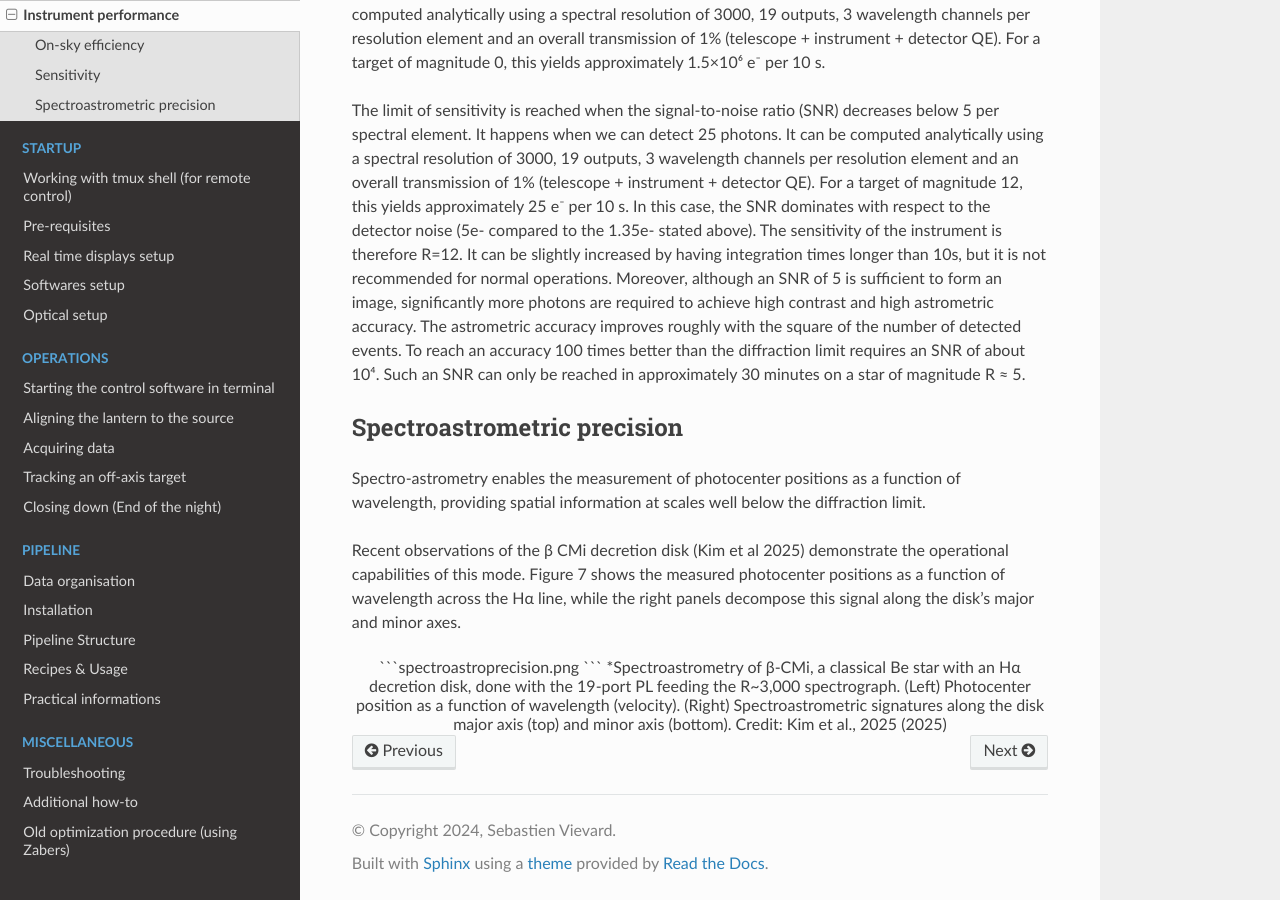
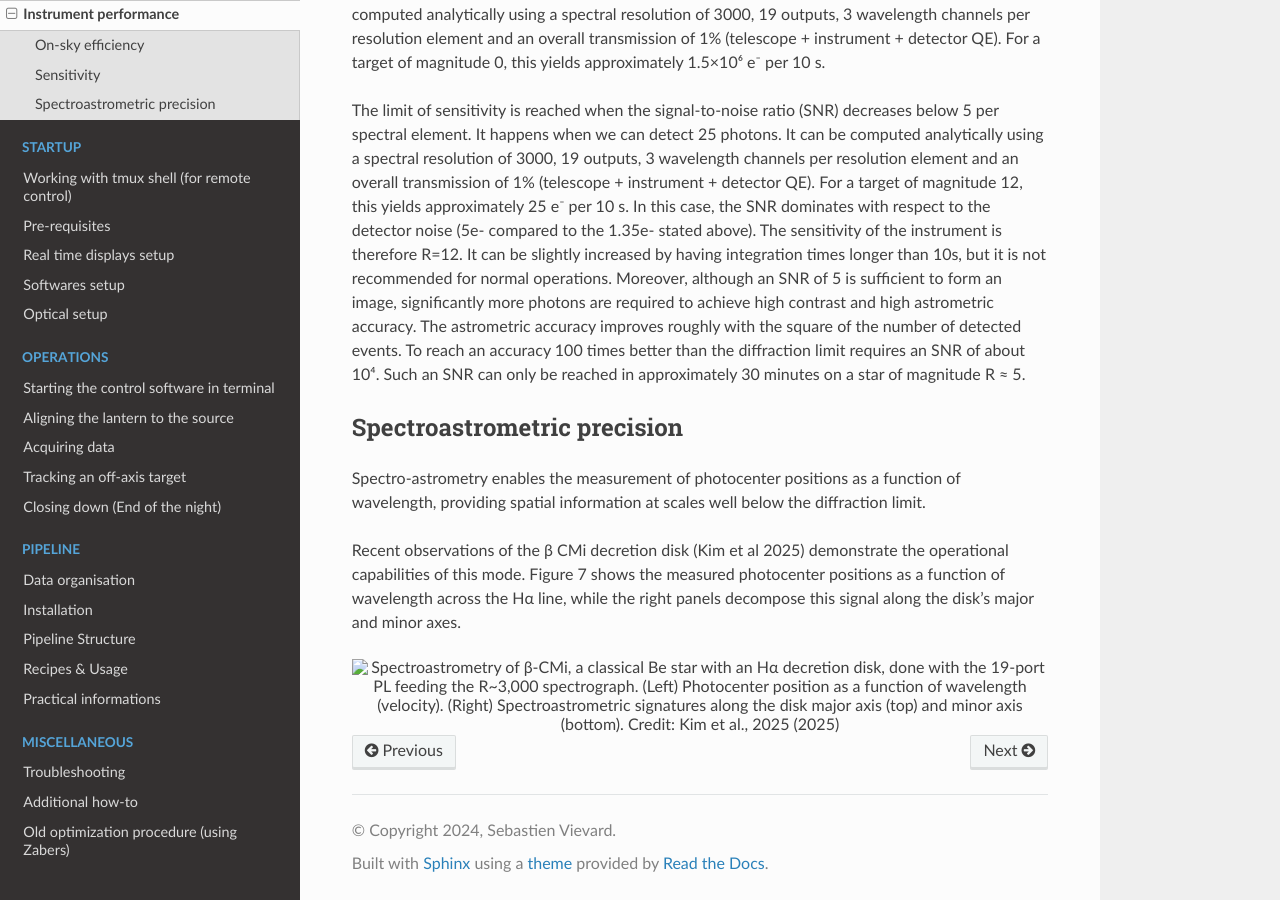
Before and after one commit to scexao-org/first_control, a Sphinx documentation site: the page built from source/instrument_performance.md, in a window 1280 px wide and 900 px high, scrolled down 739 px. Built offline with Sphinx 7.4.7 and the Read the Docs theme 3.1.0, drawn with Linux system fonts in a browser that asks for light colours.

Commit message:
Instrument performance changes

````diff
--- a/source/index.rst
+++ b/source/index.rst
@@ -14,6 +14,7 @@
 
    Intro
    instrument_principle
+   observing_procedure
    instrument_performance
 
 .. toctree::
--- a/source/instrument_performance.md
+++ b/source/instrument_performance.md
@@ -6,7 +6,7 @@
 We present here the results in the form of histograms representing the injection efficiency and total throughput of the instrument (throughput from top of the atmosphere down to the detector) computed on the Altair data at two wavelengths (642nm and 680nm) :
 
 <center>
-<img src="20240726Altair_throughput_combined2025.png" alt="On-sky total throughput and injection efficiency performance at 642 nm (top) and 680 nm (bottom)" width="70%">
+<img src="./20240726Altair_throughput_combined2025.png" alt="On-sky total throughput and injection efficiency performance at 642 nm (top) and 680 nm (bottom)" width="70%">
 </center>
 
 During this observation sequence, the Strehl ratio was measured at 20-30% at 750 nm. At 642 nm, the average injection efficiency was 21% (with a maximum of 36%), compared to ~60% achieved in laboratory conditions. At 680 nm, the average injection efficiency was 40% (with a maximum of 55%).
@@ -30,7 +30,5 @@
 Recent observations of the β CMi decretion disk (Kim et al 2025) demonstrate the operational capabilities of this mode. Figure 7 shows the measured photocenter positions as a function of wavelength across the Hα line, while the right panels decompose this signal along the disk's major and minor axes.
 
 <center>
-```spectroastroprecision.png
-```
-*Spectroastrometry of β-CMi, a classical Be star with an Hα decretion disk, done with the 19-port PL feeding the R~3,000 spectrograph. (Left) Photocenter position as a function of wavelength (velocity). (Right) Spectroastrometric signatures along the disk major axis (top) and minor axis (bottom). Credit: Kim et al., 2025 (2025)
+<img src="./spectroastroprecision.png" alt="Spectroastrometry of β-CMi, a classical Be star with an Hα decretion disk, done with the 19-port PL feeding the R~3,000 spectrograph. (Left) Photocenter position as a function of wavelength (velocity). (Right) Spectroastrometric signatures along the disk major axis (top) and minor axis (bottom). Credit: Kim et al., 2025 (2025)" width="70%">
 </center>
````
